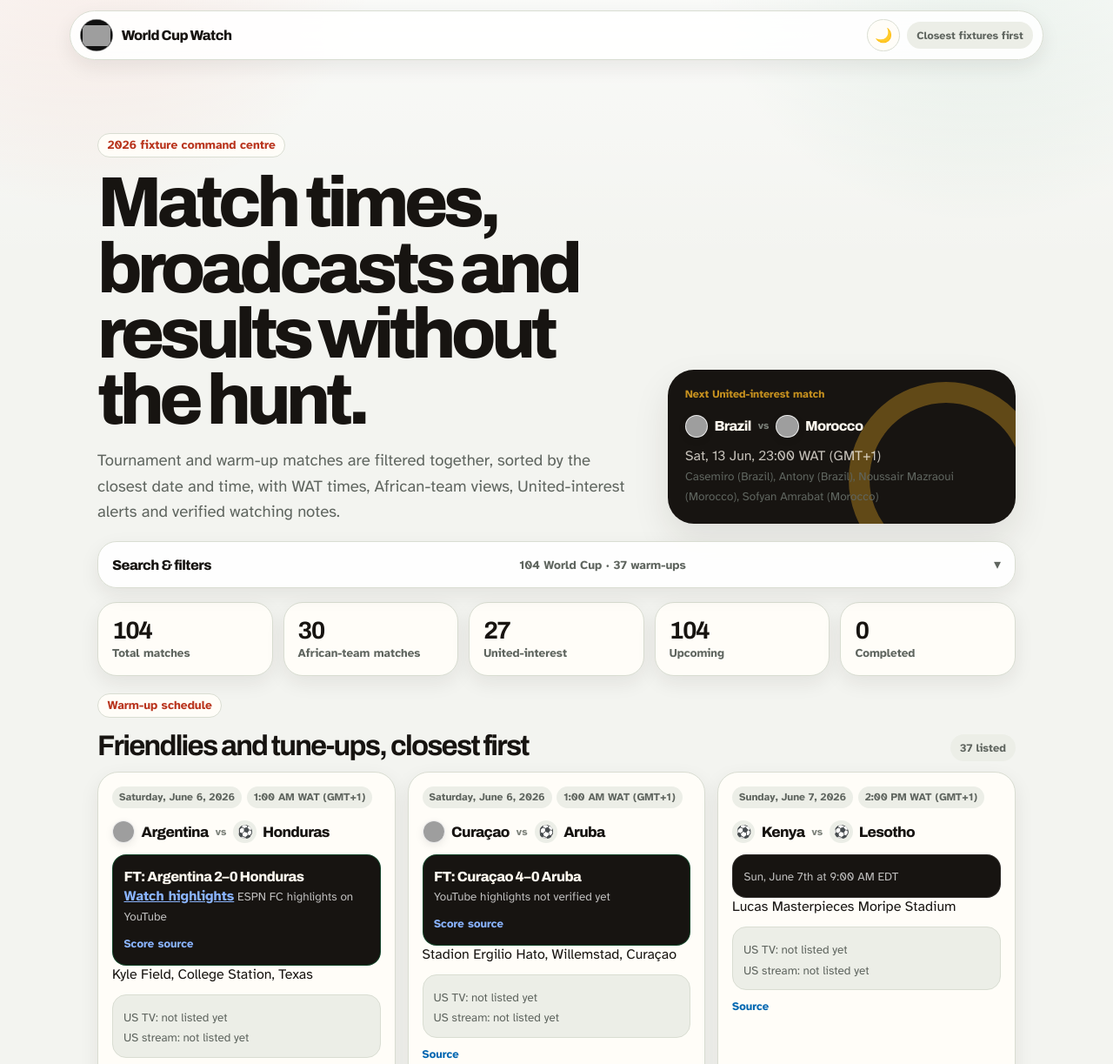
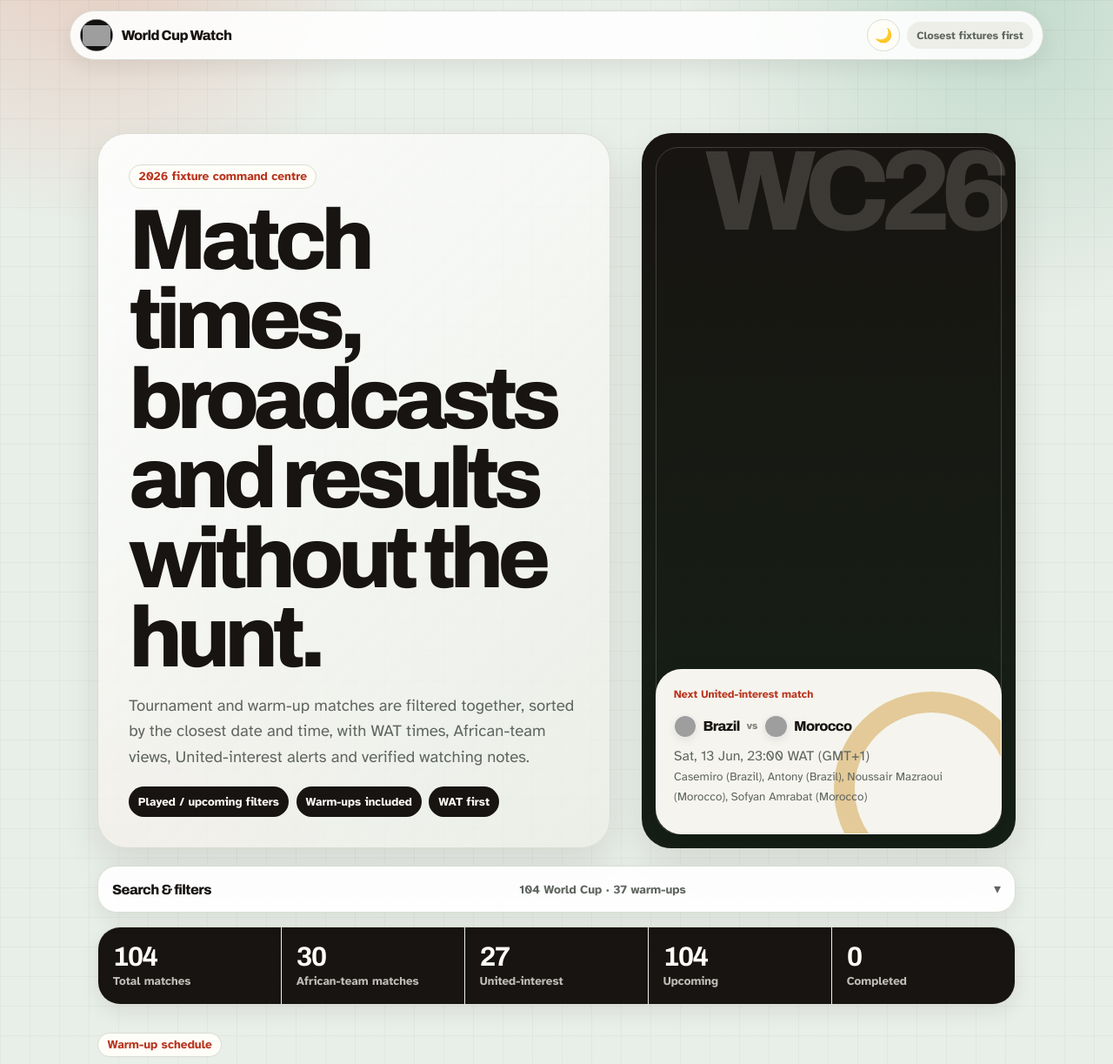
Before and after one commit to lakunle/worldcup-watch-dashboard, a website: page index.html in a window 1280 px wide. Shown: the top 1223 px of the page at 87% size. Drawn offline with Linux system fonts and the light colour scheme; grey boxes are pictures that could not be loaded.

Commit message:
Redesign World Cup dashboard hero and stats

```diff
--- a/index.html
+++ b/index.html
@@ -7,7 +7,7 @@
   <link rel="preconnect" href="https://fonts.googleapis.com">
   <link rel="preconnect" href="https://fonts.gstatic.com" crossorigin>
   <link href="https://fonts.googleapis.com/css2?family=Archivo:wght@500;600;700;800&family=Atkinson+Hyperlegible:wght@400;700&display=swap" rel="stylesheet">
-  <link rel="stylesheet" href="styles.css?v=202606071215" />
+  <link rel="stylesheet" href="styles.css?v=202606071330" />
 </head>
 <body>
   <header class="site-header">
@@ -23,14 +23,22 @@
 
   <main id="top">
     <section class="hero">
-      <div>
+      <div class="hero-copy">
         <p class="kicker">2026 fixture command centre</p>
         <h1>Match times, broadcasts and results without the hunt.</h1>
         <p class="sub">Tournament and warm-up matches are filtered together, sorted by the closest date and time, with WAT times, African-team views, United-interest alerts and verified watching notes.</p>
+        <div class="hero-utility" aria-label="Dashboard strengths">
+          <span>Played / upcoming filters</span>
+          <span>Warm-ups included</span>
+          <span>WAT first</span>
+        </div>
       </div>
-      <div class="hero-card">
-        <div id="nextUnitedLabel" class="label">Next United-interest match</div>
-        <div id="nextUnitedMatch" class="next-match">Loading…</div>
+      <div class="hero-panel">
+        <div class="panel-code">WC26</div>
+        <div class="hero-card">
+          <div id="nextUnitedLabel" class="label">Next United-interest match</div>
+          <div id="nextUnitedMatch" class="next-match">Loading…</div>
+        </div>
       </div>
     </section>
 
@@ -131,6 +139,6 @@
     </article>
   </template>
 
-  <script src="app.js?v=202606071215" type="module"></script>
+  <script src="app.js?v=202606071330" type="module"></script>
 </body>
 </html>
--- a/styles.css
+++ b/styles.css
@@ -1,6 +1,6 @@
 :root {
   color-scheme: light;
-  --bg: #f3f4f0;
+  --bg: #e8eee8;
   --paper: #fffdf8;
   --paper-strong: #ffffff;
   --ink: #171411;
@@ -56,10 +56,12 @@
   margin: 0;
   font-family: "Atkinson Hyperlegible", ui-sans-serif, system-ui, -apple-system, BlinkMacSystemFont, "Segoe UI", sans-serif;
   background:
-    linear-gradient(180deg, rgba(255,255,255,.55), transparent 19rem),
-    radial-gradient(circle at 8% -6rem, rgba(226, 76, 42, .18), transparent 21rem),
-    radial-gradient(circle at 88% -4rem, rgba(15, 127, 69, .14), transparent 20rem),
+    linear-gradient(90deg, rgba(23, 20, 17, .035) 1px, transparent 1px),
+    linear-gradient(180deg, rgba(23, 20, 17, .035) 1px, transparent 1px),
+    radial-gradient(circle at 8% -6rem, rgba(226, 76, 42, .22), transparent 22rem),
+    radial-gradient(circle at 90% 0, rgba(15, 127, 69, .18), transparent 23rem),
     var(--bg);
+  background-size: 34px 34px, 34px 34px, auto, auto, auto;
   color: var(--ink);
   font-size: 16px;
 }
@@ -120,10 +122,23 @@
 main { width: min(1120px, 100%); margin: 0 auto; padding: 0 clamp(1rem, 4vw, 2rem) 4rem; }
 .hero {
   display: grid;
-  grid-template-columns: minmax(0, 1fr) minmax(300px, 400px);
+  grid-template-columns: minmax(0, 1fr) minmax(340px, 430px);
   gap: clamp(1rem, 4vw, 2.25rem);
   padding: clamp(2.5rem, 7vw, 5.25rem) 0 1.25rem;
-  align-items: end;
+  align-items: stretch;
+}
+.hero-copy {
+  min-height: clamp(360px, 48vw, 500px);
+  display: flex;
+  flex-direction: column;
+  justify-content: flex-end;
+  border-radius: 34px;
+  padding: clamp(1.2rem, 3.6vw, 2.2rem);
+  background:
+    linear-gradient(135deg, color-mix(in srgb, var(--paper-strong) 88%, transparent), color-mix(in srgb, var(--soft) 72%, transparent)),
+    radial-gradient(circle at 0 100%, rgba(226, 76, 42, .13), transparent 22rem);
+  border: 1px solid var(--line);
+  box-shadow: var(--shadow);
 }
 .kicker {
   display: inline-flex;
@@ -142,21 +157,74 @@
 h1 {
   max-width: 800px;
   margin: 0;
-  font-size: clamp(2.45rem, 7vw, 5.1rem);
+  font-size: clamp(2.7rem, 7.8vw, 6.15rem);
   line-height: .93;
   letter-spacing: -.07em;
   font-weight: 800;
 }
 .sub { color: var(--muted); max-width: 720px; font-size: clamp(1rem, 2.4vw, 1.16rem); line-height: 1.58; margin: 1rem 0 0; }
+.hero-utility {
+  display: flex;
+  flex-wrap: wrap;
+  gap: .55rem;
+  margin-top: 1.25rem;
+}
+.hero-utility span {
+  display: inline-flex;
+  align-items: center;
+  min-height: 2.2rem;
+  padding: .45rem .68rem;
+  border-radius: 999px;
+  background: var(--charcoal);
+  color: var(--paper);
+  font-size: .84rem;
+  font-weight: 700;
+}
+.hero-panel {
+  min-height: clamp(360px, 48vw, 500px);
+  display: grid;
+  grid-template-rows: 1fr auto;
+  gap: .9rem;
+  padding: 1rem;
+  border-radius: 34px;
+  background: linear-gradient(180deg, var(--hero-card), color-mix(in srgb, var(--hero-card) 88%, var(--green)));
+  color: var(--hero-card-text);
+  box-shadow: var(--shadow);
+  overflow: hidden;
+  position: relative;
+}
+.hero-panel::before {
+  content: "";
+  position: absolute;
+  inset: 1rem;
+  border: 1px solid color-mix(in srgb, var(--hero-card-text) 18%, transparent);
+  border-radius: 26px;
+  pointer-events: none;
+}
+.panel-code {
+  align-self: start;
+  justify-self: end;
+  font-family: Archivo, ui-sans-serif, system-ui, sans-serif;
+  font-size: clamp(4.5rem, 12vw, 8.2rem);
+  font-weight: 800;
+  line-height: .8;
+  letter-spacing: -.09em;
+  color: color-mix(in srgb, var(--hero-card-text) 16%, transparent);
+  position: relative;
+  z-index: 1;
+}
 .hero-card {
-  background: var(--hero-card);
-  color: var(--hero-card-text);
+  background: color-mix(in srgb, var(--paper) 96%, transparent);
+  color: var(--ink);
+  border: 1px solid color-mix(in srgb, var(--hero-card-text) 20%, transparent);
+  backdrop-filter: blur(10px);
   border-radius: 30px;
   padding: 1.25rem;
-  box-shadow: var(--shadow);
-  min-height: 176px;
+  box-shadow: 0 20px 38px rgba(0,0,0,.18);
+  min-height: 190px;
   overflow: hidden;
   position: relative;
+  z-index: 1;
 }
 .hero-card::before {
   content: "";
@@ -167,9 +235,9 @@
   border: 24px solid color-mix(in srgb, var(--gold) 42%, transparent);
   border-radius: 999px;
 }
-.label { color: var(--gold); font-weight: 800; font-size: .78rem; position: relative; z-index: 1; }
+.label { color: var(--accent-strong); font-weight: 800; font-size: .78rem; position: relative; z-index: 1; }
 .next-match { margin-top: .95rem; font-size: 1rem; line-height: 1.45; position: relative; z-index: 1; }
-.next-time { margin-top: .6rem; color: color-mix(in srgb, var(--hero-card-text) 76%, transparent); }
+.next-time { margin-top: .6rem; color: var(--muted); }
 
 .filter-shell { position: sticky; top: 4.7rem; z-index: 15; margin: 0 0 1rem; }
 .filter-toggle {
@@ -226,10 +294,10 @@
 .checkbox { min-height: 46px; display: flex; align-items: center; justify-content: center; gap: .5rem; color: var(--ink); white-space: nowrap; font-weight: 700; padding: .6rem .85rem; border: 1px solid var(--line); border-radius: 15px; background: var(--input-bg); }
 .checkbox input { width: auto; accent-color: var(--accent); }
 
-.summary { display: grid; grid-template-columns: repeat(5, minmax(120px, 1fr)); gap: .75rem; margin-bottom: 1rem; }
-.stat { background: var(--paper); border: 1px solid var(--line); border-radius: 22px; padding: 1rem; box-shadow: var(--tight-shadow); }
-.stat strong { display: block; font-size: 1.75rem; letter-spacing: -.055em; color: var(--ink); }
-.stat span { color: var(--muted); font-size: .84rem; font-weight: 700; }
+.summary { display: grid; grid-template-columns: repeat(5, minmax(120px, 1fr)); gap: 1px; margin: 1rem 0; border: 1px solid var(--line); border-radius: 26px; overflow: hidden; box-shadow: var(--tight-shadow); background: color-mix(in srgb, var(--paper) 18%, transparent); }
+.stat { background: var(--charcoal); border: 0; border-radius: 0; padding: 1.05rem; box-shadow: none; }
+.stat strong { display: block; font-size: 1.95rem; letter-spacing: -.055em; color: var(--paper); }
+.stat span { color: color-mix(in srgb, var(--paper) 72%, transparent); font-size: .84rem; font-weight: 700; }
 
 .cards { display: none; }
 .table-wrap { overflow: auto; border: 1px solid var(--line); border-radius: 26px; background: var(--paper-strong); box-shadow: var(--shadow); }
@@ -263,11 +331,12 @@
 .versus { color: var(--quiet); font-weight: 800; font-size: .75rem; }
 .watch-label { display: inline-flex; margin-bottom: .35rem; padding: .18rem .48rem; border-radius: 999px; background: var(--charcoal); color: var(--paper); font-size: .7rem; font-weight: 800; }
 
-.section-heading { display: flex; align-items: end; justify-content: space-between; gap: 1rem; margin: 1.25rem 0 .75rem; }
+.section-heading { display: flex; align-items: end; justify-content: space-between; gap: 1rem; margin: 1.5rem 0 .75rem; padding-top: .5rem; }
 .section-heading h2 { margin: 0; font-size: clamp(1.35rem, 3vw, 2.05rem); letter-spacing: -.055em; }
 .section-pill { display: inline-flex; align-items: center; white-space: nowrap; border-radius: 999px; background: var(--soft); color: var(--muted); padding: .45rem .7rem; font-size: .8rem; font-weight: 800; }
 .friendly-cards { display: grid; grid-template-columns: repeat(auto-fill, minmax(270px, 1fr)); gap: .85rem; margin-bottom: 1.25rem; }
 .friendly-card { background: var(--paper); border: 1px solid var(--line); border-radius: 24px; padding: 1rem; box-shadow: var(--tight-shadow); }
+.friendly-card:first-child { grid-column: span 2; background: color-mix(in srgb, var(--green) 9%, var(--paper)); }
 .friendly-card .team-pill { font-size: 1.05rem; }
 .card-topline { display: flex; align-items: flex-start; justify-content: space-between; gap: .75rem; margin-bottom: .9rem; }
 .card-meta { display: flex; align-items: center; flex-wrap: wrap; gap: .35rem; color: var(--muted); font-size: .76rem; font-weight: 800; }
@@ -307,16 +376,20 @@
   .site-header { top: .45rem; width: calc(100% - 1rem); }
   .header-pill { display: none; }
   main { padding: 0 .85rem 2.5rem; }
-  .hero { padding: 2rem 0 1rem; gap: 1rem; }
+  .hero { padding: 1rem 0 1rem; gap: .85rem; }
+  .hero-copy, .hero-panel { min-height: auto; border-radius: 26px; }
+  .hero-panel { grid-template-rows: auto; }
+  .panel-code { display: none; }
   h1 { font-size: clamp(2.55rem, 13vw, 3.9rem); line-height: .94; }
   .sub { font-size: 1rem; }
   .hero-card { border-radius: 24px; min-height: auto; }
   .filter-shell { top: 4.1rem; }
   .controls { grid-template-columns: 1fr; gap: .5rem; padding: .55rem; border-radius: 22px; }
   input, select, .checkbox { min-height: 48px; border-radius: 15px; }
-  .summary { grid-template-columns: repeat(2, minmax(0, 1fr)); gap: .55rem; }
-  .stat { border-radius: 18px; padding: .85rem; }
+  .summary { grid-template-columns: repeat(2, minmax(0, 1fr)); }
+  .stat { padding: .85rem; }
   .stat strong { font-size: 1.45rem; }
+  .friendly-card:first-child { grid-column: span 1; }
   .table-wrap { display: none; }
   .cards { display: grid; gap: .85rem; padding-bottom: 2rem; }
   .match-card { background: var(--paper); border: 1px solid var(--line); border-radius: 26px; padding: 1rem; box-shadow: var(--tight-shadow); overflow: hidden; }
```
